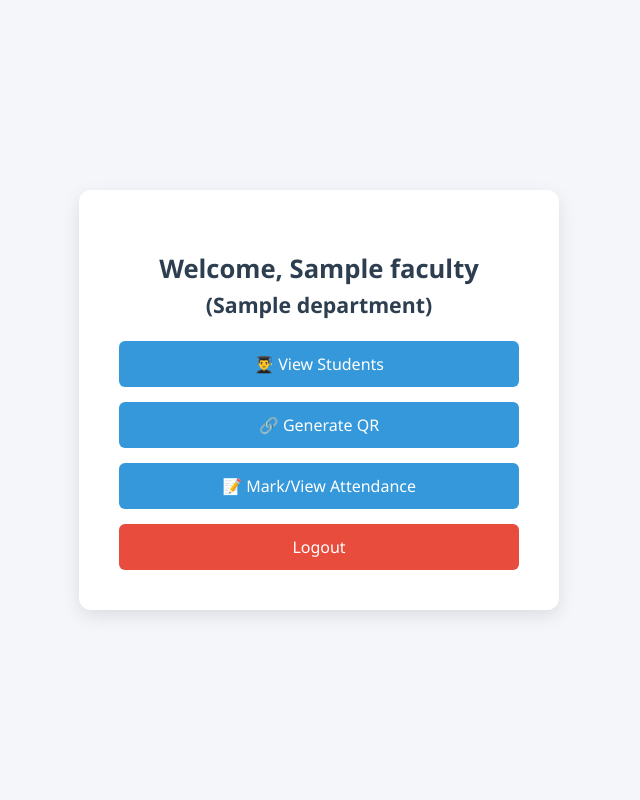
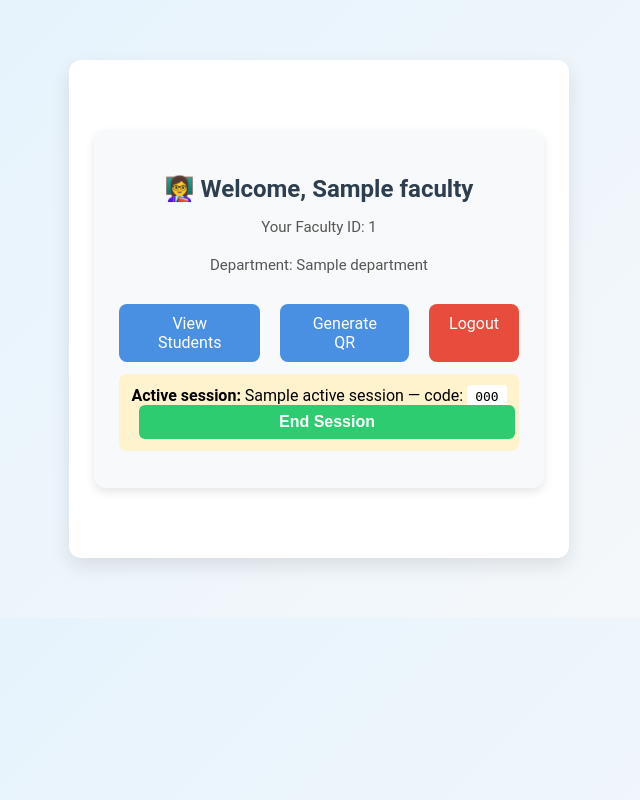
Before and after one commit to RAGHAVA-REDDY123/CodeYodhas_SIH2025, a FastAPI app: template templates/faculty_dashboard.html in a window 1280 px wide. Shown: the whole page, without its empty margins (321-961 px from the left). Run offline with FastAPI, Linux system fonts and the light colour scheme; the template is opened without the code that fills it: most values are stand-ins (such as "Sample title", 1, 10 or a date in 2020).

Commit message:
Update faculty_dashboard.html

```diff
--- a/templates/faculty_dashboard.html
+++ b/templates/faculty_dashboard.html
@@ -1,70 +1,90 @@
-<!DOCTYPE html>
-<html lang="en">
-<head>
-    <meta charset="UTF-8">
-    <title>Faculty Dashboard</title>
+{% extends "base.html" %}
+
+{% block content %}
+<div class="dashboard-container">
+    <h2>👩‍🏫 Welcome, {{ faculty.name }}</h2>
+    <p>Your Faculty ID: {{ faculty.faculty_id }}</p>
+    <p>Department: {{ faculty.department }}</p>
+
+    <div class="dashboard-actions">
+        <a href="/faculty/students" class="action-btn">View Students</a>
+        <a href="/faculty/generate_qr?faculty_id={{ faculty.id }}" class="action-btn">Generate QR</a>
+        <a href="/faculty/logout" class="action-btn logout-btn">Logout</a>
+    </div>
+
+
+    <!-- ✅ Session Management -->
+    {% if active_session %}
+      <div class="active-session" style="margin:12px 0;padding:12px;background:#fff3cd;border-radius:8px;">
+        <strong>Active session:</strong> {{ active_session.subject }} — code:
+        <span style="font-family:monospace;padding:4px 8px;background:#fff;border-radius:4px;">
+            {{ active_session.code }}
+        </span>
+        <form method="post" action="/faculty/end_session" style="display:inline;">
+          <input type="hidden" name="faculty_id" value="{{ faculty.id }}">
+          <button type="submit" class="submit-btn" style="margin-left:8px;">End Session</button>
+        </form>
+      </div>
+    {% else %}
+      <form method="post" action="/faculty/start_session" style="margin-top:20px;">
+        <input type="hidden" name="faculty_id" value="{{ faculty.id }}">
+        <input type="text" name="subject" placeholder="Enter subject name" required
+               style="padding:8px;border-radius:6px;border:1px solid #ccc;margin-right:8px;">
+        <button type="submit" class="submit-btn">Start Session</button>
+      </form>
+    {% endif %}
+</div>
+
 <style>
-        body {
-            font-family: "Segoe UI", Tahoma, Geneva, Verdana, sans-serif;
-            background: #f5f6fa;
-            margin: 0;
-            padding: 0;
+.dashboard-container {
+    max-width: 600px;
+    margin: 40px auto;
+    padding: 25px;
+    background: #f8f9fa;
+    border-radius: 12px;
+    text-align: center;
+    box-shadow: 0 4px 10px rgba(0,0,0,0.1);
+}
+
+.dashboard-actions {
+    margin-top: 30px;
     display: flex;
     justify-content: center;
-            align-items: center;
-            min-height: 100vh;
+    gap: 20px;
 }
-        .dashboard-container {
-            text-align: center;
-            background: #fff;
-            padding: 40px;
-            border-radius: 12px;
-            box-shadow: 0px 6px 18px rgba(0,0,0,0.1);
-            width: 400px;
-        }
-        h2 {
-            color: #2c3e50;
-            margin-bottom: 20px;
-            font-size: 1.6rem;
-        }
-        .dashboard {
-            display: flex;
-            flex-direction: column;
-            gap: 15px;
-        }
-        .btn {
-            display: block;
-            padding: 12px;
-            background: #3498db;
+
+.action-btn {
+    padding: 10px 20px;
+    background: #4a90e2;
     color: white;
     text-decoration: none;
-            border-radius: 6px;
-            font-size: 16px;
-            font-weight: 500;
-            transition: all 0.3s ease-in-out;
+    border-radius: 8px;
+    transition: 0.3s;
 }
-        .btn:hover {
-            background: #2980b9;
-            transform: scale(1.03);
+
+.action-btn:hover {
+    background: #357ABD;
 }
+
 .logout-btn {
     background: #e74c3c;
 }
+
 .logout-btn:hover {
     background: #c0392b;
 }
+
+.submit-btn {
+    padding: 8px 16px;
+    background: #2ecc71;
+    color: white;
+    border: none;
+    border-radius: 6px;
+    cursor: pointer;
+}
+
+.submit-btn:hover {
+    background: #27ae60;
+}
 </style>
-</head>
-<body>
-    <div class="dashboard-container">
-        <h2>Welcome, {{ faculty.name }} <br><small>({{ faculty.department }})</small></h2>
-
-        <div class="dashboard">
-            <a href="/faculty/students/{{ faculty.id }}" class="btn">👨‍🎓 View Students</a>
-            <a href="/faculty/generate_qr?faculty_id={{ faculty.id }}" class="btn">🔗 Generate QR</a>
-            <a href="/faculty/attendance/{{ faculty.id }}" class="btn">📝 Mark/View Attendance</a>
-            <a href="/faculty/logout" class="btn" style="background-color: #e74c3c;">Logout</a>
-        </div>
-    </div>
-</body>
-</html>
+{% endblock %}
```
Lines whose indentation alone changed are shown as unchanged.
